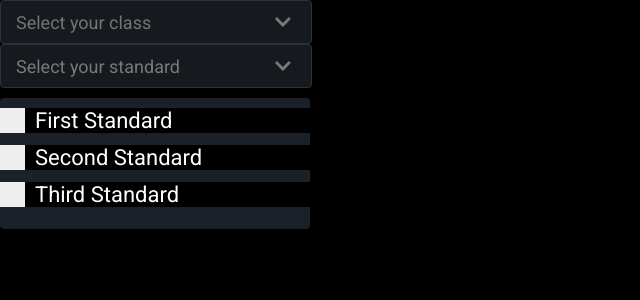
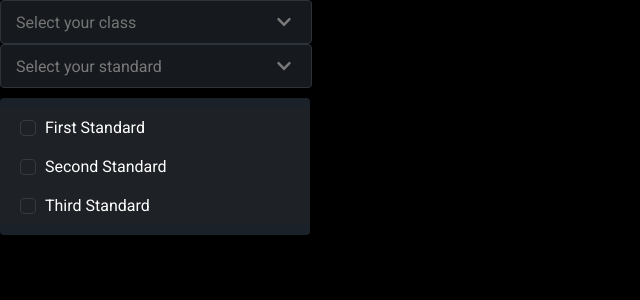
Before and after one commit to mahakmakharia/select-FE-component, a React (Create React App) app: page / in a window 1280 px wide. Both pictures are taken after a click on the button 283 px from the left and 66 px from the top of the page. Shown: the top 300 px of the page, without its empty margins (0-640 px from the left). Built offline with nearby package versions, Linux system fonts and the light colour scheme.

Commit message:
add: css for checkboxes

```diff
--- a/src/App.css
+++ b/src/App.css
@@ -5,7 +5,7 @@
   margin: 0px;
   background-color: #000;
   font-family: "Roboto", sans-serif;
-  font-size: 18px;
+  font-size: 16px;
 }
 
 .app {
--- a/src/components/select-box/SelectBoxStyles.css
+++ b/src/components/select-box/SelectBoxStyles.css
@@ -74,23 +74,28 @@ input:focus {
 .container {
   display: block;
   position: relative;
-  padding-left: 35px;
-  margin-bottom: 12px;
+  padding: 10px 35px 10px 45px;
   cursor: pointer;
-  font-size: 22px;
   -webkit-user-select: none;
   -moz-user-select: none;
   -ms-user-select: none;
   user-select: none;
+  background-color: #1e2126;
+}
+
+.container:hover {
+  background-color: #2d2e33;
 }
 
 .customCheckBox {
   position: absolute;
-  top: 0;
-  left: 0;
-  height: 25px;
-  width: 25px;
-  background-color: #eee;
+  top: 12px;
+  left: 20px;
+  height: 14px;
+  width: 14px;
+  border-radius: 4px;
+  background-color: #1e2126;
+  border: 1px solid #383a41;
 }
 
 .container:hover input ~ .customCheckBox {
@@ -110,18 +115,20 @@ input:focus {
 }
 
 /* Show the checkmark when checked */
-.container input:checked ~ .customCheckBox:after {
+.container input:checked ~ .customCheckBox:after,
+.container:hover input ~ .customCheckBox:after {
   display: block;
 }
 
 /* Style the checkmark/indicator */
 .container .customCheckBox:after {
-  left: 9px;
-  top: 5px;
-  width: 10px;
-  height: 20px;
-  border: solid gray;
-  border-width: 0 3px 3px 0;
+  left: 4.5px;
+  top: 1px;
+  width: 3px;
+  height: 6px;
+  border: solid #fff;
+  border-width: 0 2.5px 2.5px 0;
+  border-radius: 2px;
   -webkit-transform: rotate(45deg);
   -ms-transform: rotate(45deg);
   transform: rotate(45deg);
```
